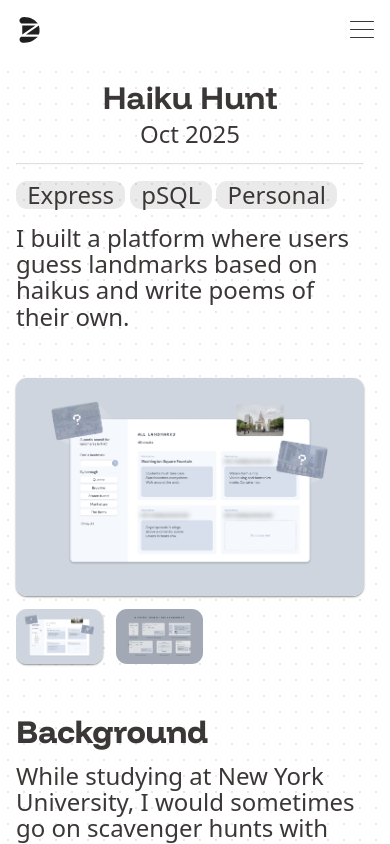
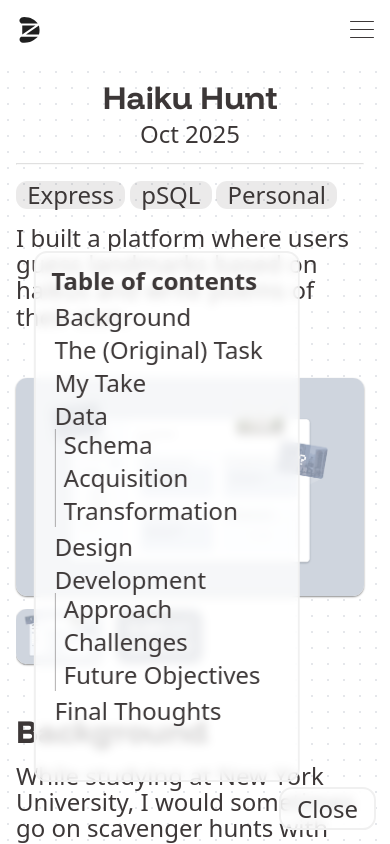
Before and after one commit to denaliazhi/portfolio-v4, a React (Vite) app: page /Haiku-Hunt in a window 390 px wide. Shown: the top 844 px of the page. Built offline with nearby package versions, Linux system fonts and the light colour scheme; a web font is replaced by a local one.

Commit message:
feat: mobile table of contents

```diff
--- a/src/components/Footer.jsx
+++ b/src/components/Footer.jsx
@@ -6,8 +6,16 @@ export default function Footer() {
       </a>
       <div className="socials">
         <a
+          id="linkedin"
           href="https://www.linkedin.com/in/denaliazhi/"
           aria-label="LinkedIn"
+        >
+          <span className="icon"></span>
+        </a>
+        <a
+          id="github"
+          href="https://github.com/denaliazhi"
+          aria-label="Github"
         >
           <span className="icon"></span>
         </a>
--- a/src/components/Project-Nav.jsx
+++ b/src/components/Project-Nav.jsx
@@ -4,6 +4,8 @@ export default function ProjectNav({
   sections,
   articleRef,
 }) {
+  const [showNav, setShowNav] = useState(true);
+
   const [activeSection, setActiveSection] =
     useState(null);
   if (activeSection) {
@@ -37,7 +39,20 @@ export default function ProjectNav({
     return name.split(" ").at(-1).toLowerCase();
   }
 
+  // Toggle table of contents on mobile
+  const handleNav = () => {
+    setShowNav(!showNav);
+  };
+
   return (
+    <>
+      <div
+        class="project-nav-icon"
+        onClick={handleNav}
+      >
+        {showNav ? "Close" : "Table of contents"}
+      </div>
+      {showNav && (
         <nav className="project-nav">
           <h2>Table of contents</h2>
           <ul>
@@ -45,7 +60,9 @@ export default function ProjectNav({
               let anchorLink;
               // Section has subheadings
               if (Array.isArray(heading)) {
-            anchorLink = createAnchor(heading[0]);
+                anchorLink = createAnchor(
+                  heading[0]
+                );
                 return (
                   <li
                     key={anchorLink}
@@ -67,12 +84,16 @@ export default function ProjectNav({
                       {heading[1].map(
                         (subheading) => {
                           const subLink =
-                        createAnchor(subheading);
+                            createAnchor(
+                              subheading
+                            );
                           return (
                             <a
                               key={subLink}
                               href={`#${subLink}`}
-                          onClick={handleClick}
+                              onClick={
+                                handleClick
+                              }
                             >
                               <li
                                 className={
@@ -94,7 +115,8 @@ export default function ProjectNav({
                 );
                 // Section doesn't have subheadings
               } else {
-            anchorLink = createAnchor(heading);
+                anchorLink =
+                  createAnchor(heading);
                 return (
                   <a
                     key={anchorLink}
@@ -102,7 +124,8 @@ export default function ProjectNav({
                   >
                     <li
                       className={
-                    anchorLink === activeSection
+                        anchorLink ===
+                        activeSection
                           ? "selected-anchor"
                           : null
                       }
@@ -117,5 +140,7 @@ export default function ProjectNav({
             })}
           </ul>
         </nav>
+      )}
+    </>
   );
 }
--- a/src/index.css
+++ b/src/index.css
@@ -425,6 +425,8 @@ footer {
 footer > a > p {
   font-size: var(--S);
   opacity: 0.5;
+
+  transition: opacity 200ms ease-in-out;
 }
 
 footer > a > p:hover {
@@ -437,11 +439,25 @@ footer > a > p:hover {
   gap: 0.5rem;
 }
 
-.socials .icon:first-of-type {
+.socials .icon {
   display: block;
-  height: 1.5rem;
-  width: 1.5rem;
+  height: 2rem;
+  width: 2rem;
+  filter: saturate(0) brightness(0);
+
+  transition: transform 200ms ease-in-out;
+}
+
+.socials .icon:hover {
+  transform: scale(1.2);
+}
+
+#linkedin .icon {
   background-image: url("icons/linked-in.png");
+}
+
+#github .icon {
+  background-image: url("icons/github.png");
 }
 
 /* --------------- Home Page: Hero --------------- */
@@ -1290,9 +1306,9 @@ footer > a > p:hover {
   cursor: pointer;
 }
 
-/* .project-nav .selected-anchor {
-  background-color: rgba(var(--black), 0.1);
-} */
+.project-nav-icon {
+  display: none;
+}
 
 .project-page article {
   max-width: 42rem;
@@ -1876,8 +1892,34 @@ footer > a > p:hover {
     }
   }
 
+  .project-nav h2 {
+    font-size: var(--P);
+  }
+
+  .project-nav-icon {
+    display: block;
+    font-size: var(--P);
+    position: fixed;
+    right: 1rem;
+    bottom: 1rem;
+    padding: 0.2rem 1rem;
+    background-color: rgba(255, 255, 255, 0.8);
+    backdrop-filter: blur(5px);
+    outline: 2px solid var(--darker-background);
+    border-radius: var(--rounded);
+  }
+
   .project-nav {
-    display: none;
+    opacity: 1;
+    position: fixed;
+    right: 1rem;
+    bottom: 4rem;
+    padding: 1rem;
+    border-radius: var(--rounded);
+    transform: translateX(-90%);
+    background-color: rgba(255, 255, 255, 0.8);
+    backdrop-filter: blur(5px);
+    outline: 2px solid var(--darker-background);
   }
 }
 
@@ -1916,8 +1958,7 @@ footer > a > p:hover {
     outline: 3px solid rgba(var(--white), 0.9);
     border-radius: var(--rounded);
 
-    background-color: rgba(var(--white), 0.9);
-    backdrop-filter: blur(5px);
+    background-color: rgba(var(--white));
   }
 
   /* Hamburger menu */
@@ -1960,10 +2001,10 @@ footer > a > p:hover {
     padding: 2rem;
     margin-top: 1rem;
 
-    background-color: var(--background);
+    background-color: white;
     border-bottom-left-radius: var(--rounded);
     border-bottom-right-radius: var(--rounded);
-    box-shadow: var(--shadow);
+    box-shadow: 0 2px 1px rgba(0, 0, 0, 0.2);
 
     flex-direction: column;
     gap: 1rem;
@@ -2062,9 +2103,6 @@ footer > a > p:hover {
   }
 
   /* -------- Project Page --------- */
-  .project-nav {
-    display: none;
-  }
 
   .project-header > div:first-of-type {
     text-align: center;
--- a/src/pages/Project-Haiku-Hunt.jsx
+++ b/src/pages/Project-Haiku-Hunt.jsx
@@ -456,9 +456,9 @@ export default function HaikuHunt() {
               </Accordion>
             </div>
             <ButtonBar label="Check it out">
-              <a href="https://haiku-hunt.koyeb.app/">
+              {/* <a href="https://haiku-hunt.koyeb.app/">
                 Demo
-              </a>
+              </a> */}
               <a href="https://github.com/denaliazhi/haiku-hunt">
                 Github repository
               </a>
@@ -469,7 +469,7 @@ export default function HaikuHunt() {
             <h2>Final Thoughts</h2>
             <p>
               A few months ago, I was writing{" "}
-              <a href="https://denaliazhi.github.io/odin-recipes/">
+              <a href="/The-Odin-Project">
                 static websites
               </a>{" "}
               in pure HTML and CSS. I'm proud of
```
Also changed, not shown: public/icons/github.png (added). Lines whose indentation alone changed are shown as unchanged.
